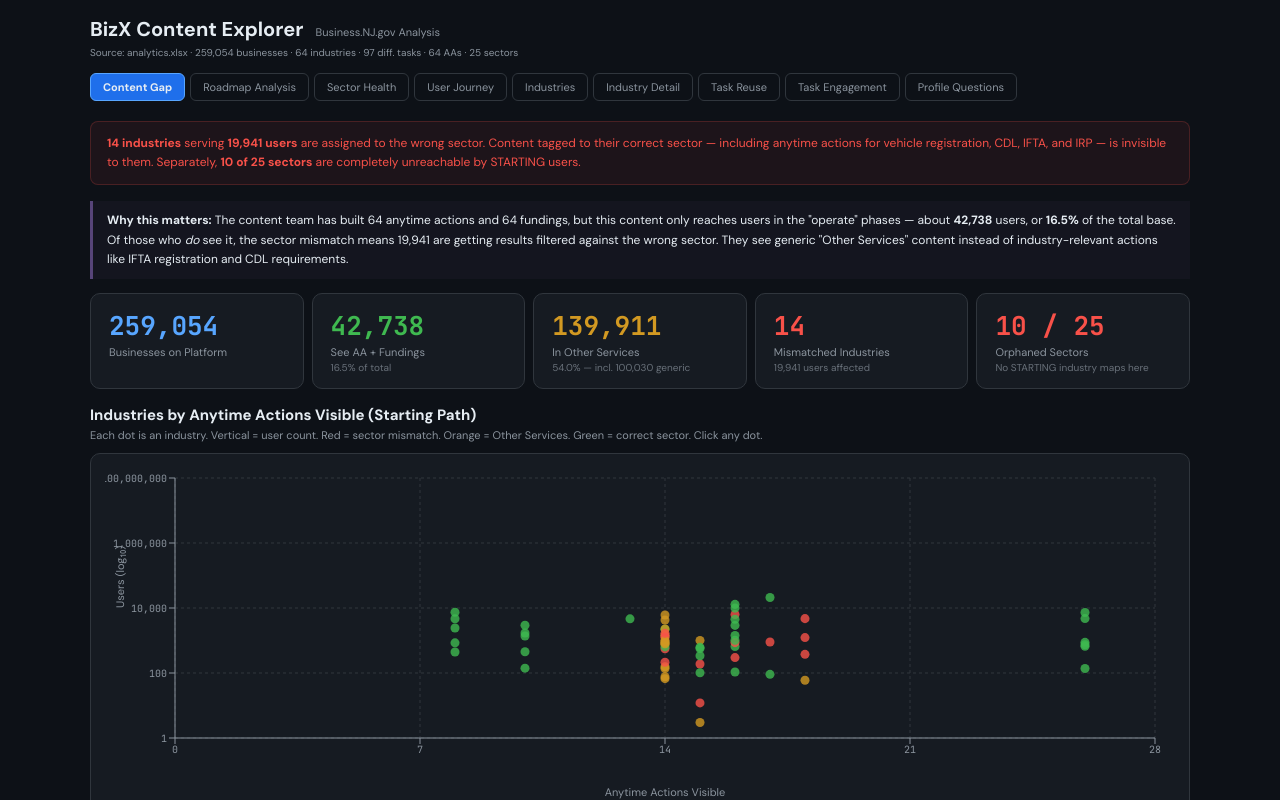
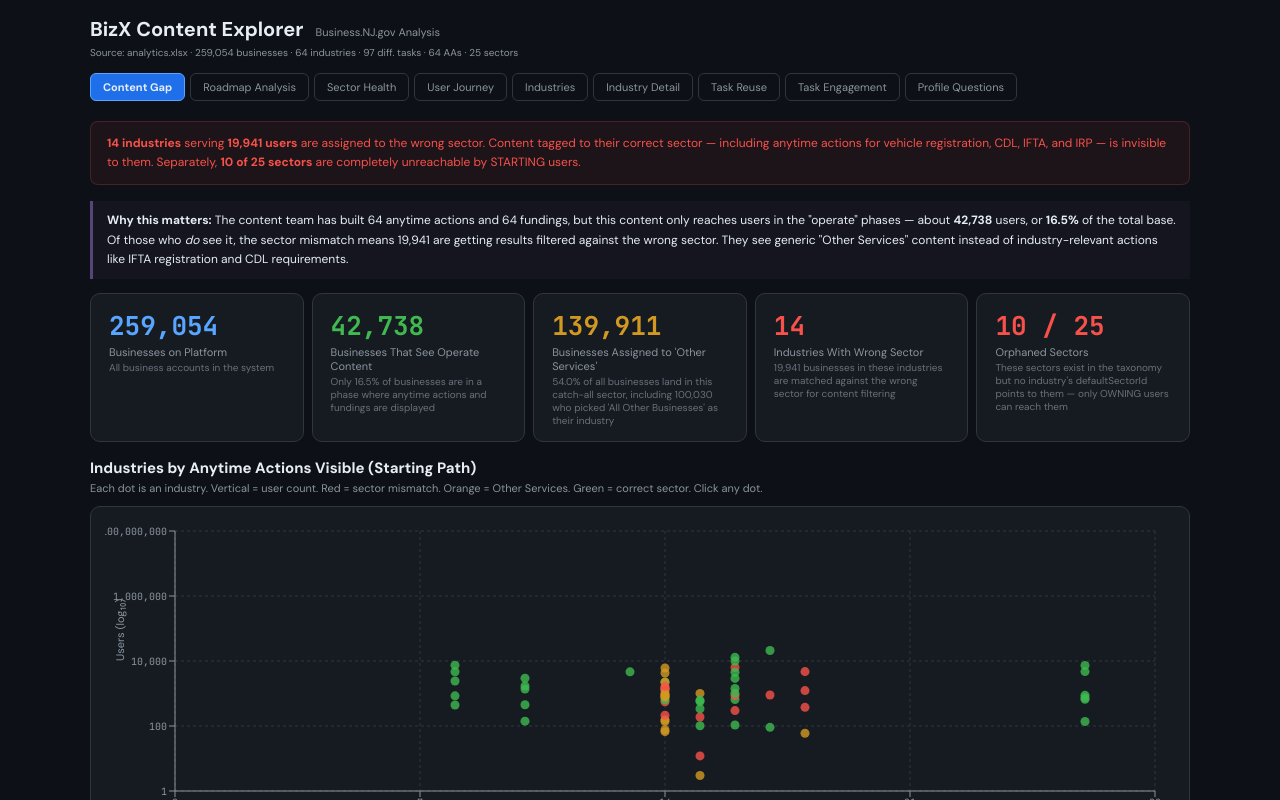
Before and after one commit to amykirchhoff/Roadmap, a React (Vite) app: page / in a window 1280 px wide. Shown: the top 800 px of the page. Built offline with nearby package versions, Linux system fonts and the light colour scheme.

Commit message:
Add files via upload

```diff
--- a/src/App.jsx
+++ b/src/App.jsx
@@ -94,11 +94,11 @@
       <Alert color={C.red}><strong>14 industries</strong> serving <strong>{fmt(mismatchUsers)} users</strong> are assigned to the wrong sector. Content tagged to their correct sector — including anytime actions for vehicle registration, CDL, IFTA, and IRP — is invisible to them. Separately, <strong>10 of 25 sectors</strong> are completely unreachable by STARTING users.</Alert>
       <Insight><strong>Why this matters:</strong> The content team has built 64 anytime actions and 64 fundings, but this content only reaches users in the "operate" phases — about <strong>{fmt(phases.seesAAFunding)}</strong> users, or <strong>{pct(phases.seesAAFunding,totalBiz)}</strong> of the total base. Of those who <em>do</em> see it, the sector mismatch means {fmt(mismatchUsers)} are getting results filtered against the wrong sector. They see generic "Other Services" content instead of industry-relevant actions like IFTA registration and CDL requirements.</Insight>
       <div style={{display:"flex",gap:8,flexWrap:"wrap",marginBottom:16}}>
-        <Stat label="Businesses on Platform" value={fmt(totalBiz)} />
-        <Stat label="See AA + Fundings" value={fmt(phases.seesAAFunding)} sub={pct(phases.seesAAFunding,totalBiz)+" of total"} color={C.green} />
-        <Stat label="In Other Services" value={fmt(otherServicesUsers)} sub={pct(otherServicesUsers,totalBiz)+" — incl. "+fmt(genericUsers)+" generic"} color={C.orange} />
-        <Stat label="Mismatched Industries" value={mismatchInds.length} sub={fmt(mismatchUsers)+" users affected"} color={C.red} />
-        <Stat label="Orphaned Sectors" value={DATA.orphanedSectors.length+" / 25"} sub="No STARTING industry maps here" color={C.red} />
+        <Stat label="Businesses on Platform" value={fmt(totalBiz)} sub="All business accounts in the system" />
+        <Stat label="Businesses That See Operate Content" value={fmt(phases.seesAAFunding)} sub={"Only "+pct(phases.seesAAFunding,totalBiz)+" of businesses are in a phase where anytime actions and fundings are displayed"} color={C.green} />
+        <Stat label="Businesses Assigned to 'Other Services'" value={fmt(otherServicesUsers)} sub={pct(otherServicesUsers,totalBiz)+" of all businesses land in this catch-all sector, including "+fmt(genericUsers)+" who picked 'All Other Businesses' as their industry"} color={C.orange} />
+        <Stat label="Industries With Wrong Sector" value={mismatchInds.length} sub={fmt(mismatchUsers)+" businesses in these industries are matched against the wrong sector for content filtering"} color={C.red} />
+        <Stat label="Orphaned Sectors" value={DATA.orphanedSectors.length+" / 25"} sub="These sectors exist in the taxonomy but no industry's defaultSectorId points to them — only OWNING users can reach them" color={C.red} />
       </div>
       <Sec title="Industries by Anytime Actions Visible (Starting Path)" sub="Each dot is an industry. Vertical = user count. Red = sector mismatch. Orange = Other Services. Green = correct sector. Click any dot.">
         <div style={{background:C.card,border:`1px solid ${C.border}`,borderRadius:10,padding:14}}>
@@ -139,14 +139,14 @@
       <Alert color={C.orange}>7 universal tasks excluded (business plan, structure, NAICS, EIN, taxes, bank account, vehicles). Showing only the tasks that differentiate one industry's roadmap from another.</Alert>
       <Insight><strong>The differentiation problem:</strong> {diffStats.zeroDiff.length} industries have <strong>zero differentiating tasks</strong> (Courier Service and Remediation &amp; Waste) — their {fmt(diffStats.zeroDiffUsers)} users get an identical-to-generic roadmap. Another {diffStats.noUnique.length} industries have tasks but <strong>none unique to them</strong> — including some of the largest: Online Business (21K users), Real Estate Investing (13K), Management Consulting (7K), and Cleaning &amp; Janitorial (6K). Only {diffStats.hasUnique.length} industries have truly unique content, led by Retail, Home Improvement Contractor, Healthcare, and Trucking. Meanwhile, {uniqueOnly.length} of {DATA.totalDiffTasks} differentiating tasks appear in just one industry — purpose-built content like the Food Truck License, Cosmetology Shop License, and Trucking USDOT registration that serves a single audience.</Insight>
       <div style={{display:"flex",gap:8,flexWrap:"wrap",marginBottom:16}}>
-        <Stat label="Industry Roadmaps" value={inds.length} />
-        <Stat label="Differentiating Tasks" value={DATA.totalDiffTasks} sub="After removing 7 universal" />
-        <Stat label="Single-Industry Tasks" value={uniqueOnly.length} sub={pct(uniqueOnly.length,DATA.totalDiffTasks)+" of diff. tasks"} color={C.red} />
+        <Stat label="Industry Roadmaps" value={inds.length} sub="Total enabled industries with a roadmap definition" />
+        <Stat label="Differentiating Tasks" value={DATA.totalDiffTasks} sub="Industry-specific tasks remaining after removing 7 universal tasks every industry shares" />
+        <Stat label="Single-Industry Tasks" value={uniqueOnly.length} sub={pct(uniqueOnly.length,DATA.totalDiffTasks)+" of differentiating tasks appear in only one industry's roadmap"} color={C.red} />
       </div>
       <div style={{display:"flex",gap:8,flexWrap:"wrap",marginBottom:20}}>
-        <Stat label="Industries w/ Zero Diff. Tasks" value={diffStats.zeroDiff.length} sub={fmt(diffStats.zeroDiffUsers)+" users get generic roadmap"} color={C.red} />
-        <Stat label="Industries w/ Shared Tasks Only" value={diffStats.noUnique.length} sub={fmt(diffStats.noUniqueUsers)+" users"} color={C.orange} />
-        <Stat label="Industries w/ Unique Tasks" value={diffStats.hasUnique.length} sub="Truly differentiated roadmaps" color={C.green} />
+        <Stat label="Industries w/ Zero Diff. Tasks" value={diffStats.zeroDiff.length} sub={fmt(diffStats.zeroDiffUsers)+" businesses see a roadmap identical to the generic baseline"} color={C.red} />
+        <Stat label="Industries w/ Shared Tasks Only" value={diffStats.noUnique.length} sub={fmt(diffStats.noUniqueUsers)+" businesses — every task in their roadmap also appears in other industries"} color={C.orange} />
+        <Stat label="Industries w/ Unique Tasks" value={diffStats.hasUnique.length} sub="These industries have at least one task no other industry includes" color={C.green} />
       </div>
       <Sec title="Users vs. Differentiating Tasks" sub="Each dot is one industry. Color = degree of uniqueness. Click for details.">
         <div style={{background:C.card,border:`1px solid ${C.border}`,borderRadius:10,padding:14}}>
@@ -238,9 +238,9 @@
       </Sec>
       <Sec title="Where Content Actually Lands">
         <div style={{display:"flex",gap:8,flexWrap:"wrap"}}>
-          <Stat label="Roadmap content serves" value={fmt(phases.seesRoadmap)} sub={"~"+pct(phases.seesRoadmap,totalBiz)} color={C.accent} />
-          <Stat label="Operate content serves" value={fmt(phases.seesAAFunding)} sub={"~"+pct(phases.seesAAFunding,totalBiz)} color={C.green} />
-          <Stat label="Content built but unseen" value="64 AAs + 64 fundings" sub={"Invisible to "+pct(totalBiz-phases.seesAAFunding,totalBiz)} color={C.red} />
+          <Stat label="Businesses that see roadmap tasks" value={fmt(phases.seesRoadmap)} sub={"~"+pct(phases.seesRoadmap,totalBiz)+" of businesses are in phases where the step-by-step roadmap is displayed"} color={C.accent} />
+          <Stat label="Businesses that see operate content" value={fmt(phases.seesAAFunding)} sub={"~"+pct(phases.seesAAFunding,totalBiz)+" are in phases where anytime actions, fundings, and the full calendar appear"} color={C.green} />
+          <Stat label="Operate content not displayed" value="64 AAs + 64 fundings" sub={pct(totalBiz-phases.seesAAFunding,totalBiz)+" of businesses are in phases where this content is hidden"} color={C.red} />
         </div>
       </Sec>
     </div>);
```
